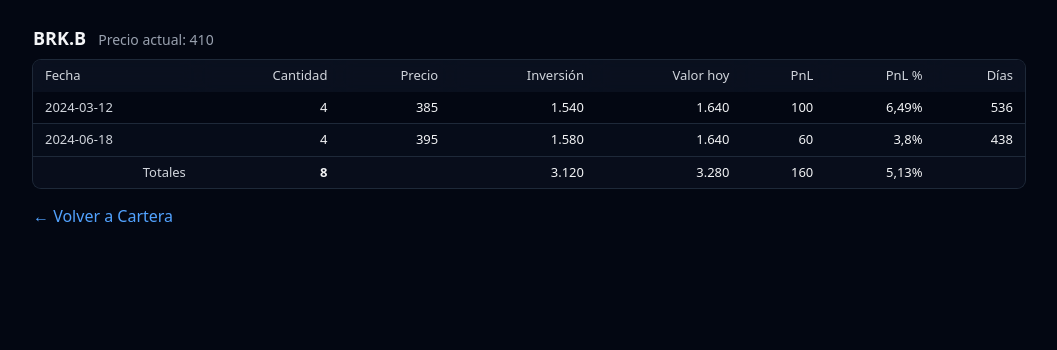
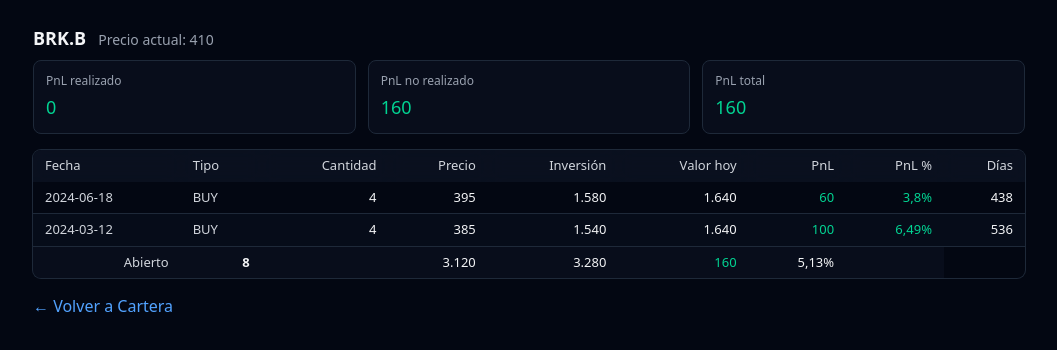
Before and after one commit to rivelinogol/portfolioTracker, a Next.js app: page /cartera/BRK.B in a window 1280 px wide. Shown: the top 350 px of the page, without its empty margins (111-1168 px from the left). Built offline with nearby package versions, Linux system fonts and the light colour scheme.

Commit message:
feat(ticker): resumen PnL realizado vs no realizado; calcula avgCost y qty; ajusta tabla con tipo y totales de posición abierta

```diff
--- a/src/app/cartera/[ticker]/page.tsx
+++ b/src/app/cartera/[ticker]/page.tsx
@@ -5,8 +5,10 @@
 type Tx = {
   ticker: string
   date: string // ISO yyyy-mm-dd
-  quantity: number
-  price: number
+  type: 'buy' | 'sell' | 'dividend'
+  quantity?: number
+  price?: number
+  cash?: number
   fees?: number
 }
 
@@ -55,19 +57,60 @@
     )
   }
 
-  const totals = txs.reduce(
-    (acc, t) => {
-      const invested = t.quantity * t.price + (t.fees ?? 0)
-      const value = t.quantity * currentPrice
+  // Calcular PnL realizado vs no realizado y lista detallada
+  const asc = [...txs].sort((a, b) => (a.date < b.date ? -1 : 1))
+  let qty = 0
+  let avgCost = 0
+  let realized = 0
+  const cur = currentPrice ?? 0
+
+  type Row = {
+    date: string
+    type: Tx['type']
+    quantity: number
+    price: number
+    invested: number
+    value: number
+    pnl: number
+    pct?: number
+    realized: boolean
+  }
+
+  const rows: Row[] = asc.map((t) => {
+    if (t.type === 'buy') {
+      const q = t.quantity ?? 0
+      const p = t.price ?? 0
+      const fees = t.fees ?? 0
+      const totalCost = avgCost * qty + q * p + fees
+      qty += q
+      avgCost = qty > 0 ? totalCost / qty : 0
+      const invested = q * p + fees
+      const value = q * cur
       const pnl = value - invested
-      acc.qty += t.quantity
-      acc.invested += invested
-      acc.value += value
-      acc.pnl += pnl
-      return acc
-    },
-    { qty: 0, invested: 0, value: 0, pnl: 0 }
-  )
+      const pct = invested ? pnl / invested : 0
+      return { date: t.date, type: t.type, quantity: q, price: p, invested, value, pnl, pct, realized: false }
+    } else if (t.type === 'sell') {
+      const q = t.quantity ?? 0
+      const p = t.price ?? 0
+      const fees = t.fees ?? 0
+      const pnl = (p - avgCost) * q - fees
+      realized += pnl
+      qty = Math.max(0, qty - q)
+      const invested = q * avgCost
+      const value = q * p
+      const pct = invested ? pnl / invested : 0
+      return { date: t.date, type: t.type, quantity: q, price: p, invested, value, pnl, pct, realized: true }
+    } else {
+      const cash = t.cash ?? 0
+      realized += cash
+      return { date: t.date, type: t.type, quantity: 0, price: 0, invested: 0, value: cash, pnl: cash, pct: undefined, realized: true }
+    }
+  })
+
+  const unrealized = (cur - avgCost) * qty
+  const investedOpen = avgCost * qty
+  const valueOpen = cur * qty
+  const totalPnl = realized + unrealized
 
   return (
     <main className="mx-auto max-w-5xl px-4 py-6">
@@ -78,6 +121,21 @@
         )}
       </div>
 
+      <div className="mb-4 grid grid-cols-1 gap-3 sm:grid-cols-3">
+        <div className="rounded-lg border border-gray-800 bg-gray-900/40 p-3">
+          <div className="text-xs text-gray-400">PnL realizado</div>
+          <div className={`mt-1 text-lg [font-variant-numeric:tabular-nums] ${realized >= 0 ? 'text-emerald-400' : 'text-red-400'}`}>{formatNumber(realized)}</div>
+        </div>
+        <div className="rounded-lg border border-gray-800 bg-gray-900/40 p-3">
+          <div className="text-xs text-gray-400">PnL no realizado</div>
+          <div className={`mt-1 text-lg [font-variant-numeric:tabular-nums] ${unrealized >= 0 ? 'text-emerald-400' : 'text-red-400'}`}>{formatNumber(unrealized)}</div>
+        </div>
+        <div className="rounded-lg border border-gray-800 bg-gray-900/40 p-3">
+          <div className="text-xs text-gray-400">PnL total</div>
+          <div className={`mt-1 text-lg [font-variant-numeric:tabular-nums] ${totalPnl >= 0 ? 'text-emerald-400' : 'text-red-400'}`}>{formatNumber(totalPnl)}</div>
+        </div>
+      </div>
+
       <div className="overflow-x-auto rounded-lg ring-1 ring-gray-800">
         <table className="table-dense w-full text-[13px]">
           <thead>
@@ -85,6 +143,7 @@
               <th className="sticky top-0 z-10 bg-gray-900/80 backdrop-blur supports-[backdrop-filter]:bg-gray-900/60 font-medium text-gray-300">
                 Fecha
               </th>
+              <th className="sticky top-0 z-10 bg-gray-900/80 backdrop-blur supports-[backdrop-filter]:bg-gray-900/60 font-medium text-gray-300">Tipo</th>
               <th className="sticky top-0 z-10 bg-gray-900/80 backdrop-blur supports-[backdrop-filter]:bg-gray-900/60 font-medium text-gray-300 text-right">
                 Cantidad
               </th>
@@ -109,34 +168,35 @@
             </tr>
           </thead>
           <tbody className="divide-y divide-gray-800">
-            {txs.map((t, i) => {
-              const invested = t.quantity * t.price + (t.fees ?? 0)
-              const value = t.quantity * currentPrice
-              const pnl = value - invested
-              const pnlPct = invested ? pnl / invested : 0
-              return (
-                <tr key={`${t.date}-${i}`} className="odd:bg-gray-950 even:bg-gray-900/30 hover:bg-gray-800/50 transition-colors">
-                  <td className="text-gray-300 whitespace-nowrap">{t.date}</td>
-                  <td className="[font-variant-numeric:tabular-nums] text-right">{formatNumber(t.quantity)}</td>
-                  <td className="[font-variant-numeric:tabular-nums] text-right">{formatNumber(t.price)}</td>
-                  <td className="[font-variant-numeric:tabular-nums] text-right">{formatNumber(invested)}</td>
-                  <td className="[font-variant-numeric:tabular-nums] text-right">{formatNumber(value)}</td>
-                  <td className="[font-variant-numeric:tabular-nums] text-right {pnl >= 0 ? 'text-emerald-400' : 'text-red-400'}">{formatNumber(pnl)}</td>
-                  <td className="[font-variant-numeric:tabular-nums] text-right {pnl >= 0 ? 'text-emerald-400' : 'text-red-400'}">{formatNumber(pnlPct * 100, { maximumFractionDigits: 2 })}%</td>
-                  <td className="[font-variant-numeric:tabular-nums] text-right">{daysBetween(t.date)}</td>
-                </tr>
-              )
-            })}
+            {rows
+              .slice()
+              .sort((a, b) => (a.date < b.date ? 1 : -1))
+              .map((r, i) => {
+                const pct = r.pct ?? (r.invested ? r.pnl / r.invested : 0)
+                return (
+                  <tr key={`${r.date}-${i}`} className="odd:bg-gray-950 even:bg-gray-900/30 hover:bg-gray-800/50 transition-colors">
+                    <td className="text-gray-300 whitespace-nowrap">{r.date}</td>
+                    <td className="text-gray-300 uppercase">{r.type}</td>
+                    <td className="[font-variant-numeric:tabular-nums] text-right">{formatNumber(r.quantity)}</td>
+                    <td className="[font-variant-numeric:tabular-nums] text-right">{r.price ? formatNumber(r.price) : '-'}</td>
+                    <td className="[font-variant-numeric:tabular-nums] text-right">{formatNumber(r.invested)}</td>
+                    <td className="[font-variant-numeric:tabular-nums] text-right">{formatNumber(r.value)}</td>
+                    <td className={`[font-variant-numeric:tabular-nums] text-right ${r.pnl >= 0 ? 'text-emerald-400' : 'text-red-400'}`}>{formatNumber(r.pnl)}</td>
+                    <td className={`[font-variant-numeric:tabular-nums] text-right ${r.pnl >= 0 ? 'text-emerald-400' : 'text-red-400'}`}>{isFinite(pct) ? formatNumber(pct * 100, { maximumFractionDigits: 2 }) + '%' : '-'}</td>
+                    <td className="[font-variant-numeric:tabular-nums] text-right">{daysBetween(r.date)}</td>
+                  </tr>
+                )
+              })}
           </tbody>
           <tfoot>
             <tr className="border-t border-gray-800 bg-gray-900/40">
-              <td className="text-right font-medium text-gray-300">Totales</td>
-              <td className="[font-variant-numeric:tabular-nums] text-right font-semibold text-gray-100">{formatNumber(totals.qty)}</td>
+              <td className="text-right font-medium text-gray-300">Abierto</td>
+              <td className="[font-variant-numeric:tabular-nums] text-right font-semibold text-gray-100">{formatNumber(qty)}</td>
               <td></td>
-              <td className="[font-variant-numeric:tabular-nums] text-right">{formatNumber(totals.invested)}</td>
-              <td className="[font-variant-numeric:tabular-nums] text-right">{formatNumber(totals.value)}</td>
-              <td className="[font-variant-numeric:tabular-nums] text-right {totals.pnl >= 0 ? 'text-emerald-400' : 'text-red-400'}">{formatNumber(totals.pnl)}</td>
-              <td className="[font-variant-numeric:tabular-nums] text-right">{formatNumber((totals.pnl / (totals.invested || 1)) * 100, { maximumFractionDigits: 2 })}%</td>
+              <td className="[font-variant-numeric:tabular-nums] text-right">{formatNumber(investedOpen)}</td>
+              <td className="[font-variant-numeric:tabular-nums] text-right">{formatNumber(valueOpen)}</td>
+              <td className={`[font-variant-numeric:tabular-nums] text-right ${unrealized >= 0 ? 'text-emerald-400' : 'text-red-400'}`}>{formatNumber(unrealized)}</td>
+              <td className="[font-variant-numeric:tabular-nums] text-right">{formatNumber((unrealized / (investedOpen || 1)) * 100, { maximumFractionDigits: 2 })}%</td>
               <td></td>
             </tr>
           </tfoot>
```
